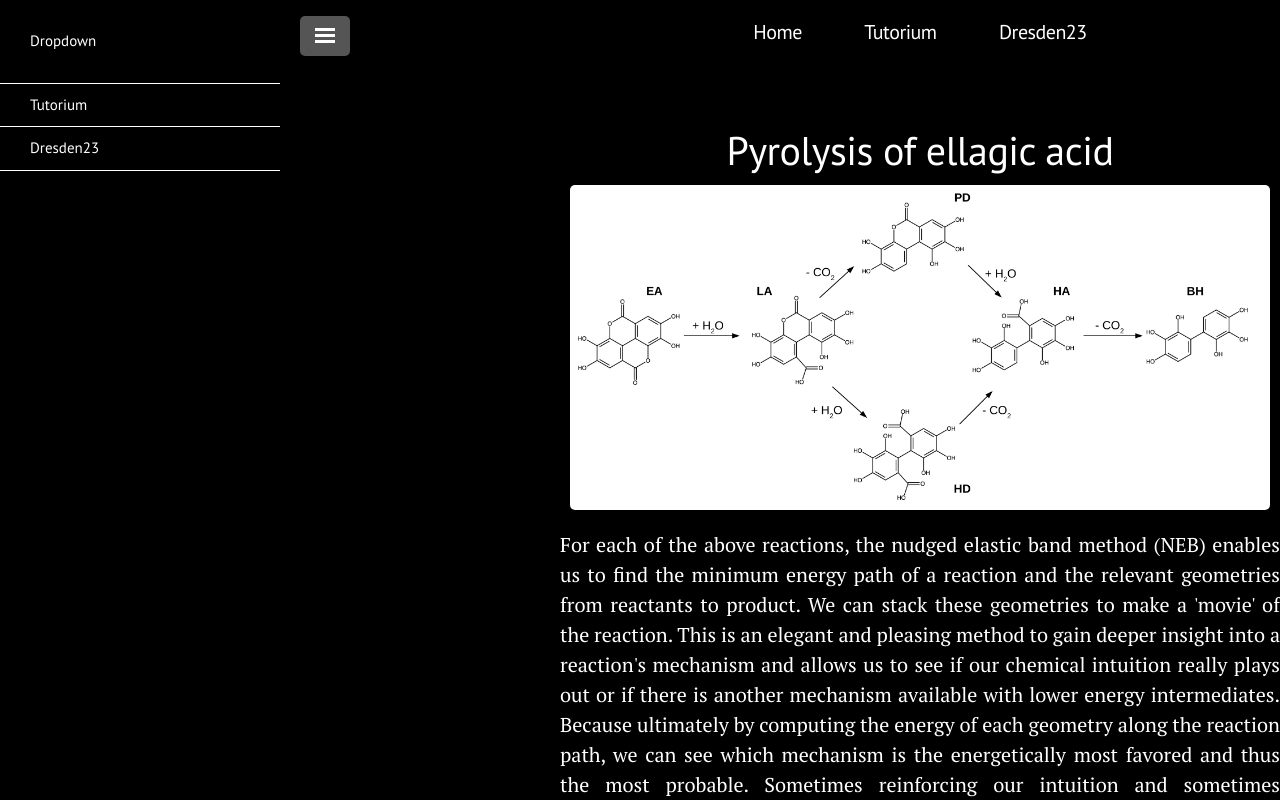
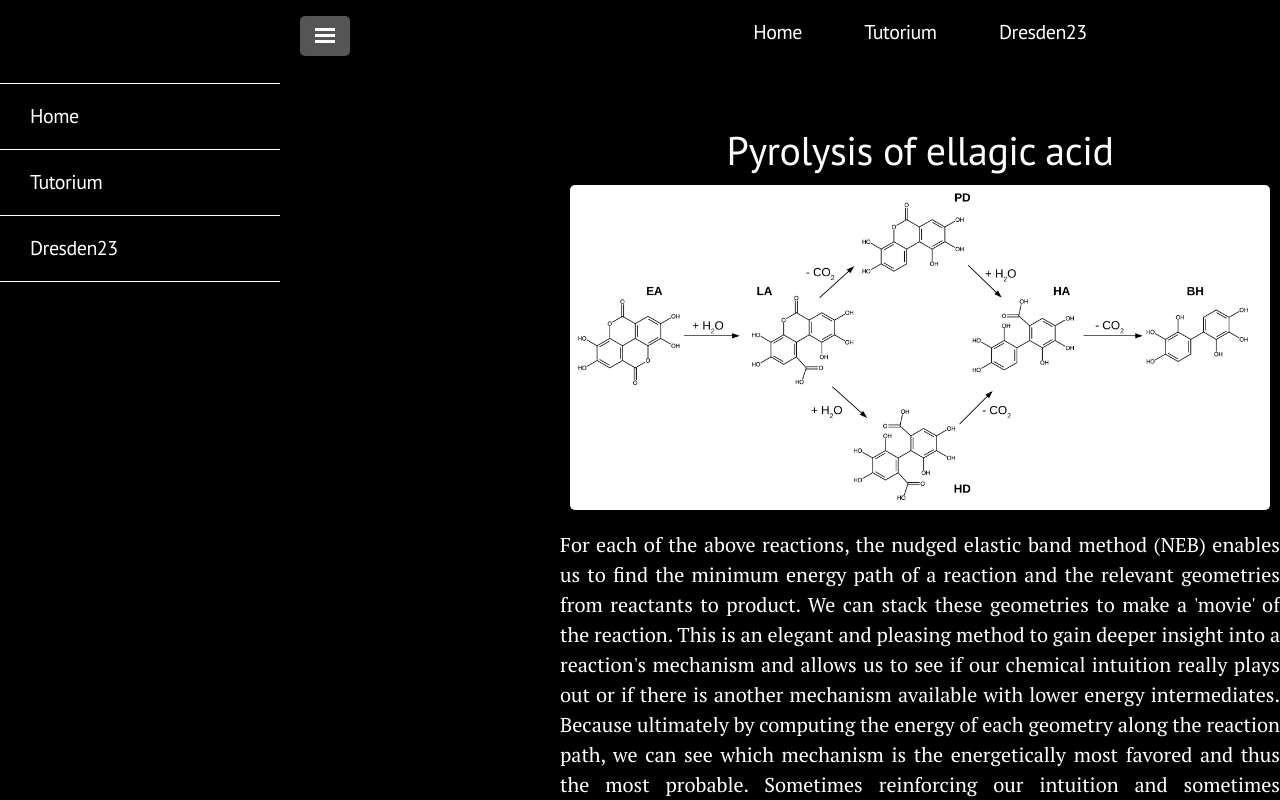
Before and after one commit to PhilipSchoene/PhilipSchoene.github.io, a plain HTML site: page dpg.html in a window 1280 px wide. Both pictures are taken after a click on the label 45 px from the left and 36 px from the top of the page. Shown: the top 800 px of the page. Drawn offline with nearby package versions, Linux system fonts and the light colour scheme; some packages are replaced by stand-ins of ours.

Commit message:
Navbar und sidebar angepasst, koennte noch etwas verbessert werden, passt aber erstmal so

```diff
--- a/dpg.html
+++ b/dpg.html
@@ -40,14 +40,15 @@
 <!-- Toggleable sidebar -->
 <div class="sidebar" id="sidebar">
   <div class="sidebar-item">
-    <p>
+    <p style="color:black">
     Dropdown
     </p>
   </div>
 
   <nav class="sidebar-nav">
-    <a class="sidebar-nav-item" href="./tutorium.html">Tutorium</a>
-    <a class="sidebar-nav-item" href="./dpg.html">Dresden23</a>
+    <a class="sidebar-nav-item" href="./index.html"><h4 style="margin-top: 0.5rem; color: white">Home</h4></a>
+    <a class="sidebar-nav-item" href="./tutorium.html"><h4 style="margin-top: 0.5rem; color: white">Tutorium</h4></a>
+    <a class="sidebar-nav-item" href="./dpg.html"><h4 style="margin-top: 0.5rem; color: white">Dresden23</h4></a>
   </nav>
 </div>
 
@@ -57,7 +58,7 @@
         <div class="container">
           <h4 class="masthead-title" align="center">
             <div class="navbar">
-            <a href="./index.html" title="Home">Home</a>
+            <a href="./index.html">Home</a>
               <!-- This will update the pages if you add them to _config.yml -->
                  <a href="./tutorium.html">Tutorium</a>
                  <a href="./dpg.html">Dresden23</a>
--- a/public/css/lanyon.css
+++ b/public/css/lanyon.css
@@ -47,7 +47,6 @@ html {
 h1, h2, h3, h4, h5, h6 {
   font-family: "PT Sans", Helvetica, Arial, sans-serif;
   font-weight: 400;
-  color: #313131;
   letter-spacing: -.025rem;
 }
 
@@ -117,7 +116,7 @@ h1, h2, h3, h4, h5, h6 {
   .masthead-title {
     text-align: center;
   }
-  .masthead-title small {
+  .masthead-title a {
     display: none;
   }
 }
@@ -148,7 +147,6 @@ h1, h2, h3, h4, h5, h6 {
   visibility: hidden;
   overflow-y: auto;
   font-family: "PT Sans", Helvetica, Arial, sans-serif;
-  font-size: .875rem; /* 15px */
   color: white;
   background-color: black;
   -webkit-transition: all .3s ease-in-out;
```
Also changed, not shown: index.html (+5 -5 lines), tutorium.html (+5 -4 lines).
